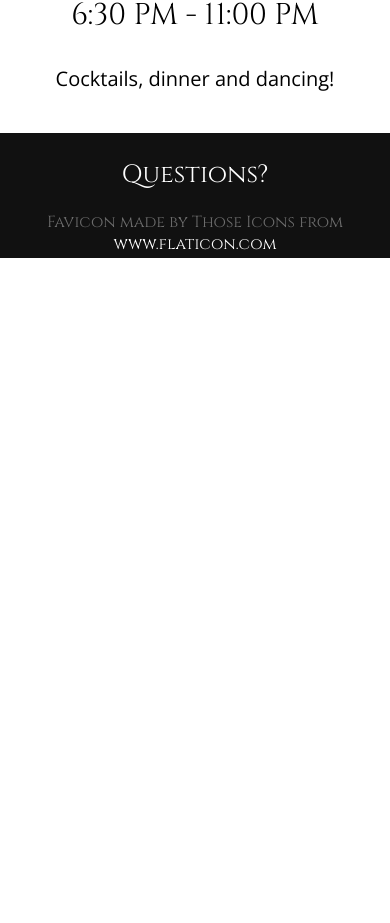
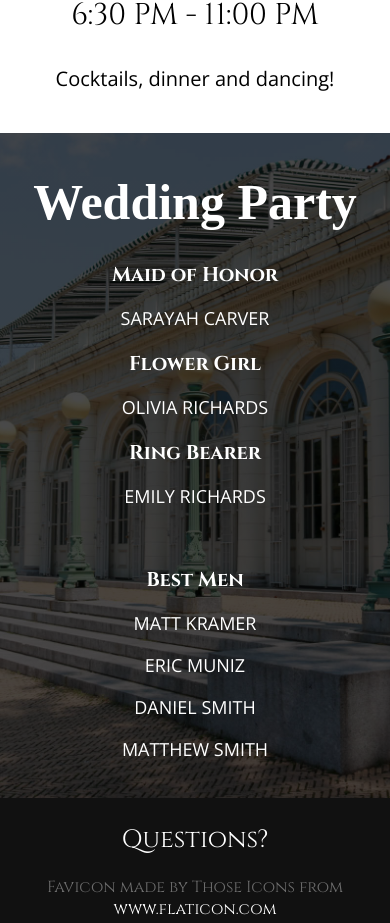
Before and after one commit to allicue/wedding-website, a React (Create React App) app: page / in a window 390 px wide. Shown: the part 1071-1994 px from the top of the page. Before the commit the page ends 1329 px from the top, so only its background shows below. Built offline with nearby package versions, Linux system fonts and the light colour scheme; a web font is replaced by a local one.

Commit message:
added in wedding party section

```diff
--- a/src/components/Countdown/Countdown.css
+++ b/src/components/Countdown/Countdown.css
@@ -1,5 +1,6 @@
 .countdown-text {
   font-size: 25px;
+  font-weight: 400;
 }
 
 /* MOBILE BREAKPOINT */
--- a/src/components/NavBar/NavBar.css
+++ b/src/components/NavBar/NavBar.css
@@ -3,7 +3,6 @@
   align-items: center;
   justify-content: space-between;
   background-color: rgba(17, 17, 17, 0.877);
-  /* font-family: 'Open Sans', sans-serif; */
   font-family: 'Cinzel', serif;
   position: fixed;
   width: 100%;
@@ -57,3 +56,15 @@
     font-size: 18px;
   }
 }
+
+/* MOBILE BREAKPOINT */
+@media only screen and (max-width: 370px) {
+  #navbar {
+    flex-direction: column;
+  }
+
+  .logo-initals {
+    margin: 20px 0px 0px 20px;
+    font-size: 20px;
+  }
+}
--- a/src/screens/FAQ/FAQ.jsx
+++ b/src/screens/FAQ/FAQ.jsx
@@ -21,7 +21,7 @@ function FAQ(props) {
         <p className="FAQ-subtitle">FAQ</p>
         <ul>
           <li className='question'>Can I bring my children to the wedding?</li>
-          <li className='answer'>Unfortunetly due to venue and COVID restrictions, we are only able to invite children in our immediate
+          <li className='answer'>Unfortunetly due to venue and COVID restrictions, we are only able to invite children in our
           families who are 13 and over to the wedding. We hope you understand and are still able to make it!</li>
         </ul>
         <ul>
@@ -38,7 +38,7 @@ function FAQ(props) {
 
         <ul>
           <li className='question'>Is there a dress code?</li>
-          <li className='answer'>Yes! Please come wearing formal attire. For men, that means a suit and tie, and for women, a nice dress
+          <li className='answer'>Yes! Please come wearing cocktail attire. For men, that means a suit and tie, and for women, a nice dress
           (can be maxi, midi or knee length) or an elevated chic pantsuit/jumpsuit. Feel free to wear any color you'd like (other than white)
           and no jeans or sneakers please!</li>
         </ul>
--- a/src/screens/Homepage/Homepage.css
+++ b/src/screens/Homepage/Homepage.css
@@ -7,7 +7,6 @@
   display: flex;
   flex-direction: column;
   justify-content: center;
-  /* font-family: 'Open Sans', sans-serif; */
   font-family: 'Cinzel', serif;
   padding-top: 100px;
   text-align: center;
@@ -26,6 +25,7 @@
   width: 90%;
   margin: 0 auto;
   font-size: 30px;
+  font-weight: 600;
   margin-bottom: 5px;
   color: rgb(255, 255, 255);
 }
@@ -34,7 +34,7 @@
   margin: 0 auto;
 }
 
-.body-homepage {
+.schedule-homepage {
   display: flex;
   margin-top: 50px;
   text-align: center;
@@ -51,6 +51,7 @@
   font-size: 70px;
   margin-top: 30px;
   margin-bottom: 30px;
+  text-align: center;
 }
 
 .reception-title {
@@ -82,6 +83,52 @@
   margin: 0 auto;
 }
 
+.wedding-party-section {
+  background: linear-gradient(0deg, rgba(0, 0, 0, 0.712), rgba(0, 0, 0, 0.712)), url(../../assets/boathouse-background-img.jpeg);
+  background-position: center;
+  background-size: cover;
+  color: white;
+}
+
+.wedding-party {
+  display: flex;
+  margin-top: 0px;
+  text-align: center;
+  flex-direction: row;
+  font-family: 'Open Sans', sans-serif;
+  width: 60%;
+  margin: 0 auto;
+}
+
+.wedding-party-header {
+  padding: 30px 0px 0px 0px;
+  margin-bottom: 0px;
+}
+
+.wedding-party-column {
+  width: 50%;
+  padding: 0% 5% 5% 5%;
+}
+
+.wedding-party-titles {
+  font-family: 'Cinzel', serif;
+  margin-bottom: 0px;
+  font-size: 25px;
+}
+
+.wedding-party-names {
+  font-size: 20px;
+  text-transform: uppercase;
+}
+
+/* .bridesmaids-column {
+  width: 50%;
+}
+
+.groomsmen-column {
+  width: 50%;
+} */
+
 /* TABLET BREAKPOINT */
 @media only screen and (max-width: 780px) {
 
@@ -110,7 +157,7 @@
     margin-bottom: 10px;
   }
 
-  .body-homepage {
+  .schedule-homepage {
     display: flex;
     flex-direction: column-reverse;
     margin: 0 auto;
@@ -135,4 +182,22 @@
     font-weight: 400;
   }
 
+  .wedding-party {
+    width: 100%;
+    flex-direction: column;
+    align-items: center;
+  }
+
+  .wedding-party-header {
+    padding: 40px 0px 10px 0px;
+  }
+
+  .wedding-party-titles {
+    font-size: 20px;
+  }
+
+  .wedding-party-names {
+    font-size: 18px;
+  }
+
 }
--- a/src/screens/Homepage/Homepage.jsx
+++ b/src/screens/Homepage/Homepage.jsx
@@ -15,8 +15,9 @@ function Homepage(props) {
         </section>
       </header>
 
-      <body className='body-homepage'>
+      <body>
 
+        <div className='schedule-homepage'>
         <section className='column'>
           <img alt='couple' className='img-1' src={HomepageImg1} />
 
@@ -32,6 +33,33 @@ function Homepage(props) {
 
           <img alt='couple' className='img-1 img-2' src={HomepageImg2} />
         </section>
+        </div>
+
+
+        <section className='wedding-party-section'>
+
+          <h2 className='body-title wedding-party-header'>Wedding Party</h2>
+
+          <div className='wedding-party'>
+          <div className='wedding-party-column bridesmaids-column'>
+            <h3 className='wedding-party-titles'>Maid of Honor</h3>
+            <p className='wedding-party-names'>Sarayah Carver</p>
+            <h3 className='wedding-party-titles'>Flower Girl</h3>
+            <p className='wedding-party-names'>Olivia Richards</p>
+            <h3 className='wedding-party-titles'>Ring Bearer</h3>
+            <p className='wedding-party-names'>Emily Richards</p>
+          </div>
+          <div className='wedding-party-column groomsmen-column'>
+            <h3 className='wedding-party-titles'>Best Men</h3>
+            <p className='wedding-party-names'>Matt Kramer</p>
+            <p className='wedding-party-names'>Eric Muniz</p>
+            <p className='wedding-party-names'>Daniel Smith</p>
+            <p className='wedding-party-names'>Matthew Smith</p>
+            </div>
+          </div>
+
+        </section>
+
       </body>
 
     </div>
--- a/src/screens/RsvpPage/RsvpPage.css
+++ b/src/screens/RsvpPage/RsvpPage.css
@@ -33,3 +33,30 @@
   }
 
 }
+
+/* MOBILE BREAKPOINT */
+@media only screen and (max-width: 450px) {
+
+
+  ::-webkit-input-placeholder { /* Chrome/Opera/Safari */
+    white-space:pre-line;
+    position:relative;
+    top:-7px;
+
+  }
+  ::-moz-placeholder { /* Firefox 19+ */
+       white-space:pre-line;
+    position:relative;
+    top:-7px;
+  }
+  :-ms-input-placeholder { /* IE 10+ */
+      white-space:pre-line;
+    position:relative;
+    top:-7px;
+  }
+  :-moz-placeholder { /* Firefox 18- */
+       white-space:pre-line;
+    position:relative;
+    top:-7px;
+  }
+}
--- a/src/screens/RsvpPage/RsvpPage.jsx
+++ b/src/screens/RsvpPage/RsvpPage.jsx
@@ -81,7 +81,7 @@ function RsvpPage(props) {
               required
               name="email"
               type="text"
-              placeholder="Please provide an email from one person in your party for event updates/reminders."
+              placeholder="Please provide an email from one person in your party."
               value={email}
               onChange={(e) => setEmail(e.target.value)}
             />
@@ -92,12 +92,12 @@ function RsvpPage(props) {
               <option value="no">Regrets, I will not be attending</option>
             </select>
 
-            <label className='rsvp-label' htmlFor="othersInParty">Names of Guests in Your Party</label>
+            <label className='rsvp-label' htmlFor="othersInParty">Names of Guests in Your Party Attending</label>
             <input
               className='rsvp-input'
               name="othersInParty"
               type="text"
-              placeholder="Please provide full names"
+              placeholder="Please provide full names."
               value={othersInParty}
               onChange={(e) => setOthersInParty(e.target.value)}
             />
@@ -113,10 +113,10 @@ function RsvpPage(props) {
 
             <label className='rsvp-label' htmlFor="questionsComments">Questions or Comments?</label>
             <input
-              className='rsvp-input'
+              className='rsvp-input questions-comments-input'
               name="questionsComments"
               type="text"
-              placeholder="Ask a question or leave a note"
+              placeholder="Ask a question, tell us a song you want to hear, or leave a note!"
               value={questionsComments}
               onChange={(e) => setQuestionsComments(e.target.value)}
             />
```
Also changed, not shown: src/assets/boathouse-background-img.jpeg (added), 1 other file (tests, documents, lock files or other folders).
